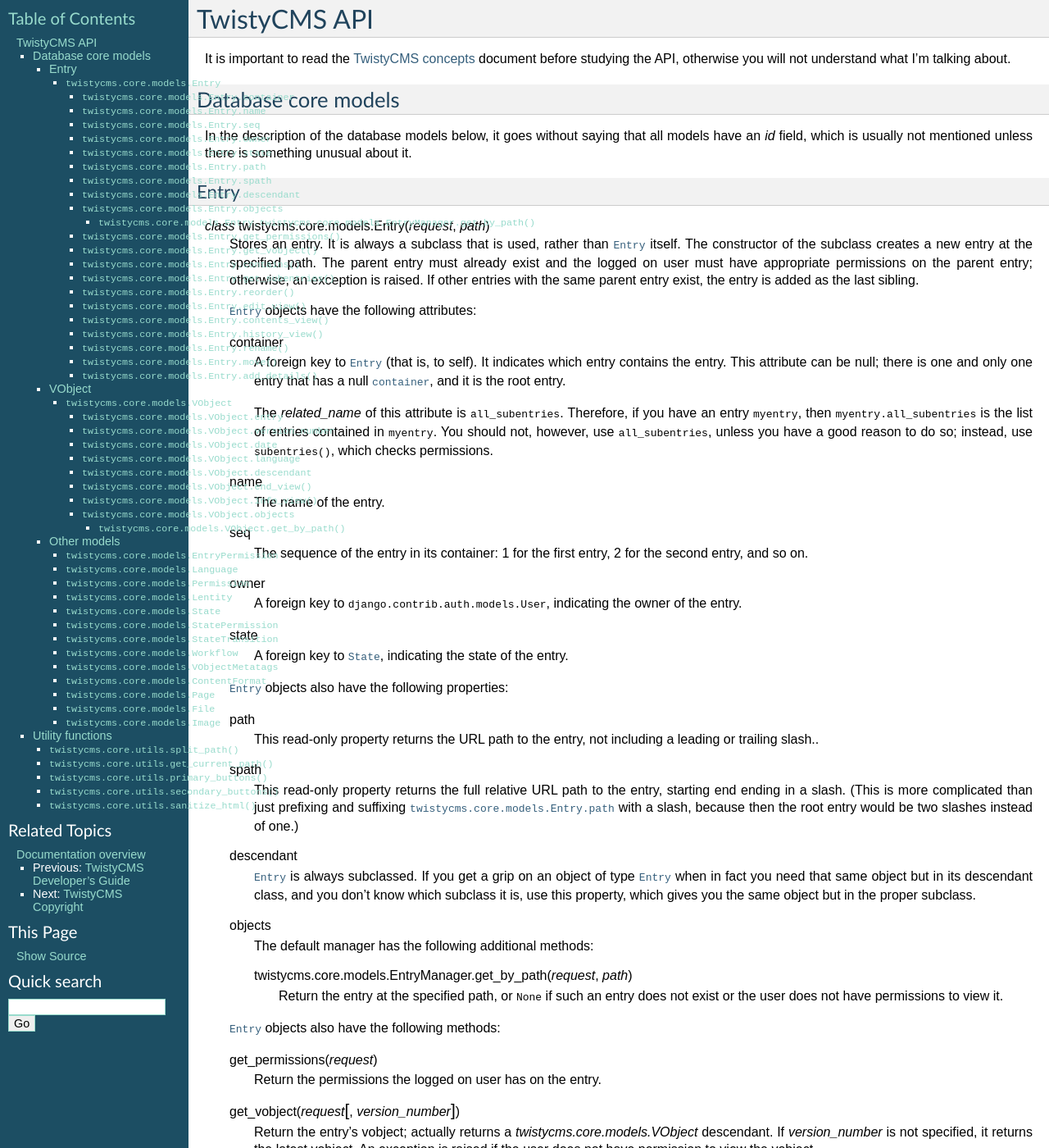
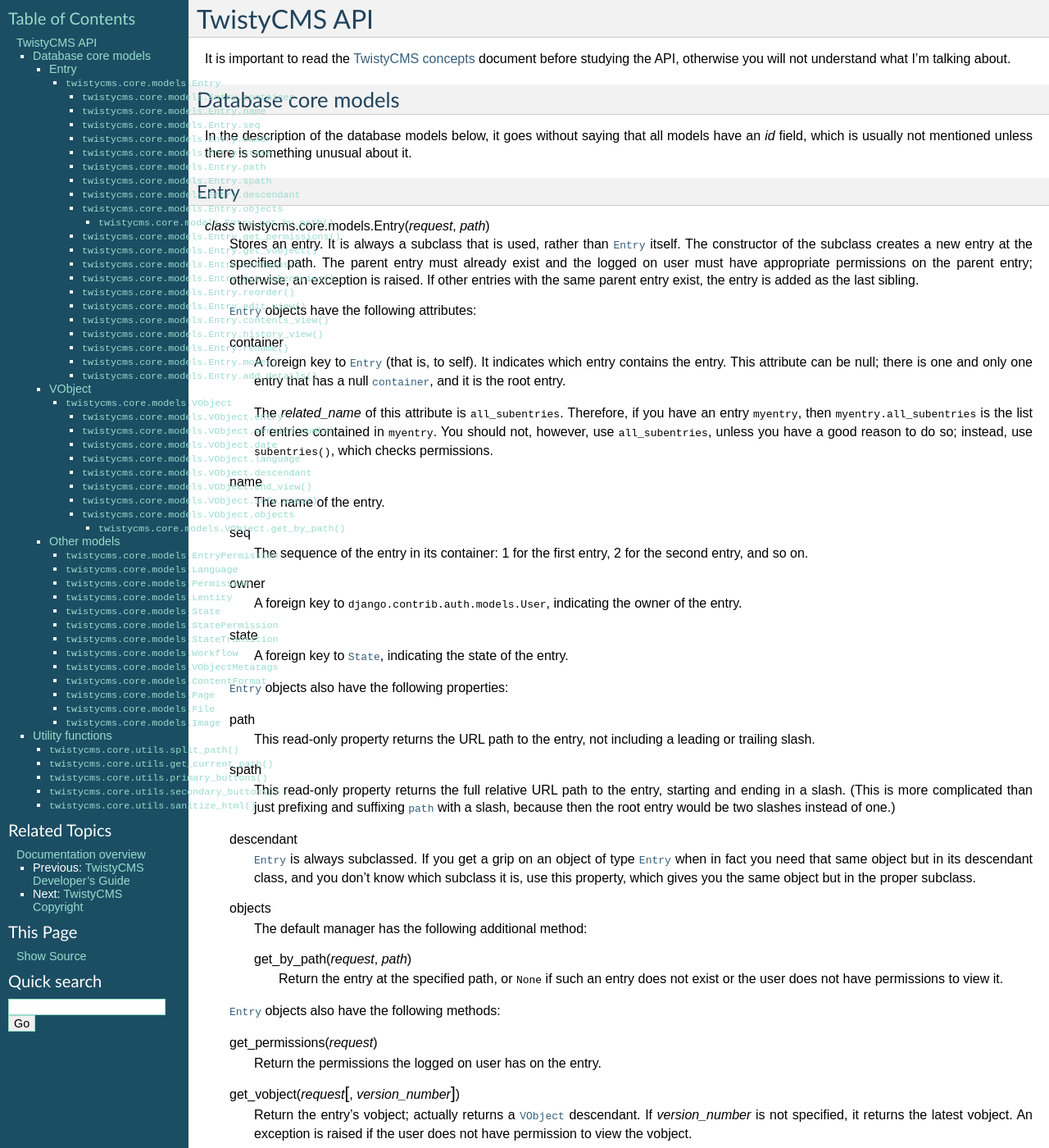
Before and after one commit to aptiko/zadig, a Sphinx documentation site: the page built from docs/api.txt, in a window 1280 px wide and 1400 px high. Shown: the whole window at 82% size. Built offline with Sphinx 7.4.7, drawn with Linux system fonts in a browser that asks for light colours.

Commit message:
Documentation typos

```diff
--- a/docs/api.txt
+++ b/docs/api.txt
@@ -68,14 +68,14 @@ Entry
    .. attribute:: twistycms.core.models.Entry.path
 
       This read-only property returns the URL path to the entry, not
-      including a leading or trailing slash..
+      including a leading or trailing slash.
 
    .. attribute:: twistycms.core.models.Entry.spath
 
       This read-only property returns the full relative URL path to
-      the entry, starting end ending in a slash. (This is more
+      the entry, starting and ending in a slash. (This is more
       complicated than just prefixing and suffixing
-      :attr:`twistycms.core.models.Entry.path` with a slash, because
+      :attr:`~twistycms.core.models.Entry.path` with a slash, because
       then the root entry would be two slashes instead of one.)
 
    .. attribute:: twistycms.core.models.Entry.descendant
@@ -89,9 +89,9 @@ Entry
 
    .. attribute:: twistycms.core.models.Entry.objects
 
-      The default manager has the following additional methods:
+      The default manager has the following additional method:
 
-      .. method:: twistycms.core.models.EntryManager.get_by_path(request, path)
+      .. method:: get_by_path(request, path)
 
          Return the entry at the specified path, or
          :const:`None` if such an entry does not exist or the user
@@ -106,7 +106,7 @@ Entry
    .. method:: twistycms.core.models.Entry.get_vobject(request[, version_number])
 
       Return the entry's vobject; actually returns a
-      `twistycms.core.models.VObject` descendant. If *version_number*
+      :class:`~twistycms.core.models.VObject` descendant. If *version_number*
       is not specified, it returns the latest vobject. An exception is
       raised if the user does not have permission to view the vobject.
 
```
